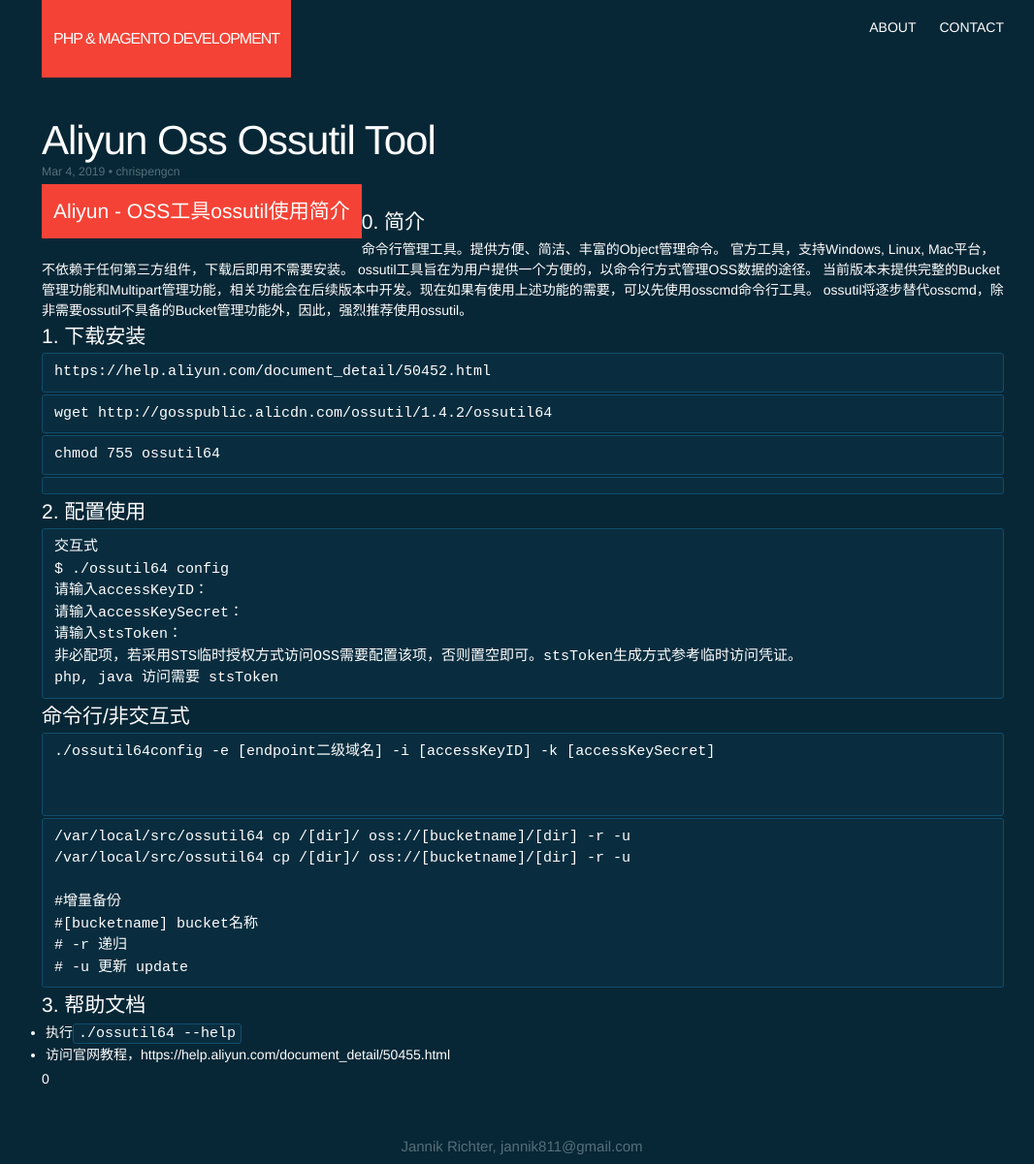
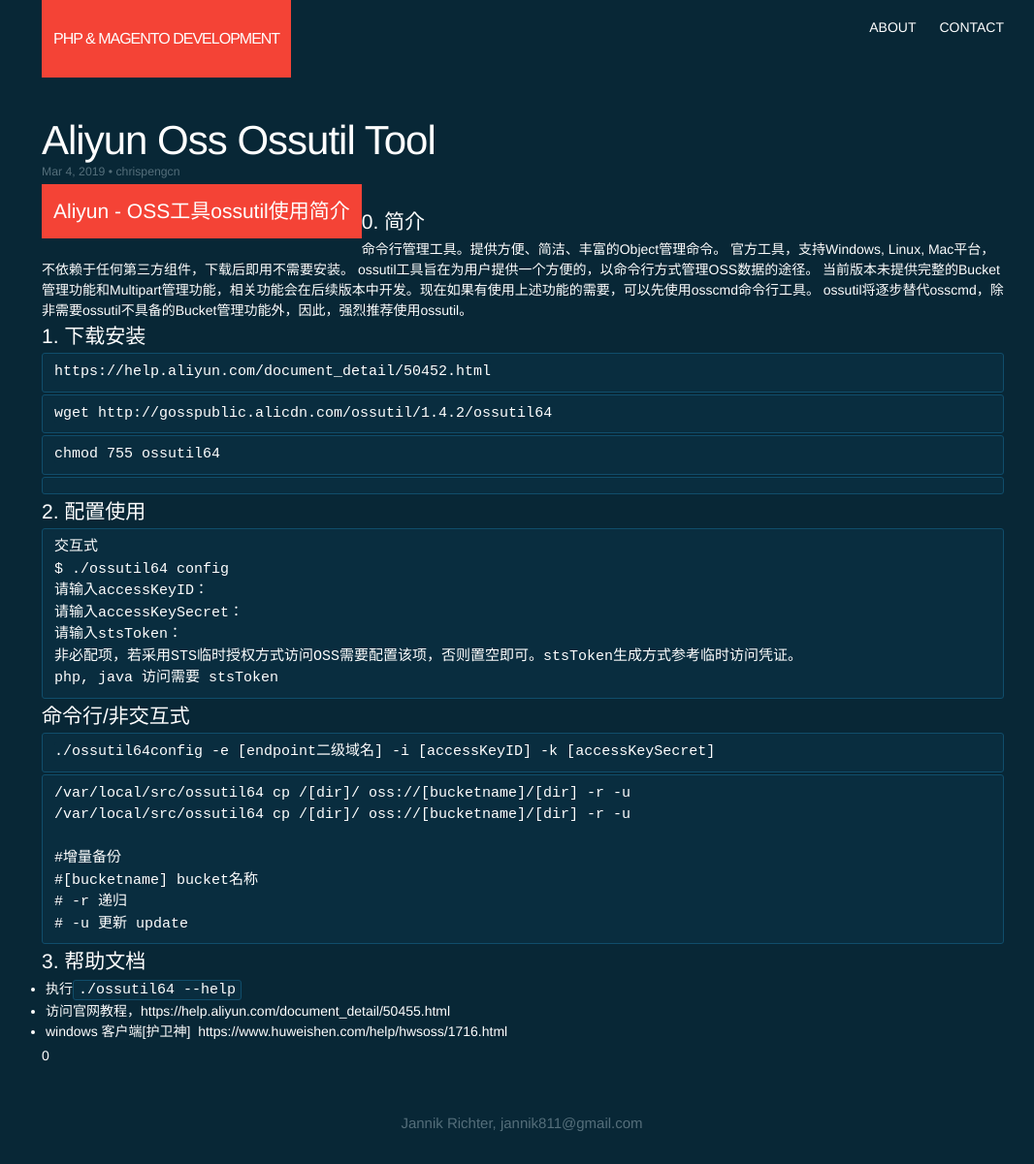
Before and after one commit to chrispengcn/chrispengcn.github.io, a Jekyll site: the page built from _posts/2019-03-04-aliyun-oss-ossutil-tool.md, in a window 1280 px wide. Shown: the whole page at 97% size, without its empty margins (101-1167 px from the left). Built offline with Jekyll 4.4.1, drawn with Linux system fonts in a browser that asks for light colours; after the commit the page ends 1177 px from its top, so only the background shows below that.

Commit message:
Syncing _posts/2019-03-04-aliyun-oss-ossutil-tool.md from WordPress at http://hss5.com (Prestashop &amp; Magento) - wpghs

```diff
--- a/_posts/2019-03-04-aliyun-oss-ossutil-tool.md
+++ b/_posts/2019-03-04-aliyun-oss-ossutil-tool.md
@@ -36,14 +36,10 @@
 </div>
 </div>
 <h1>命令行/非交互式</h1>
-<pre><code class="ruby">./ossutil64</code>config -e [endpoint二级域名] -i [<code class="ruby">accessKeyID</code>] -k [<code class="ruby">accessKeySecret</code>]
-
-
-</pre>
+<pre><code class="ruby">./ossutil64</code>config -e [endpoint二级域名] -i [<code class="ruby">accessKeyID</code>] -k [<code class="ruby">accessKeySecret</code>]</pre>
 <div class="show-content" data-note-content="">
 <div class="show-content-free">
-<pre>
-/var/local/src/ossutil64 cp /[dir]/ oss://[bucketname]/[dir] -r -u
+<pre>/var/local/src/ossutil64 cp /[dir]/ oss://[bucketname]/[dir] -r -u
 /var/local/src/ossutil64 cp /[dir]/ oss://[bucketname]/[dir] -r -u
 
 #增量备份
@@ -55,6 +51,7 @@
 <ul>
  	<li>执行<code>./ossutil64 --help</code></li>
  	<li>访问官网教程，<a href="https://help.aliyun.com/document_detail/50455.html" target="_blank" rel="nofollow noopener">https://help.aliyun.com/document_detail/50455.html</a></li>
+ 	<li>windows 客户端[护卫神]  <a href="https://www.huweishen.com/help/hwsoss/1716.html">https://www.huweishen.com/help/hwsoss/1716.html </a></li>
 </ul>
 </div>
 </div>
```
